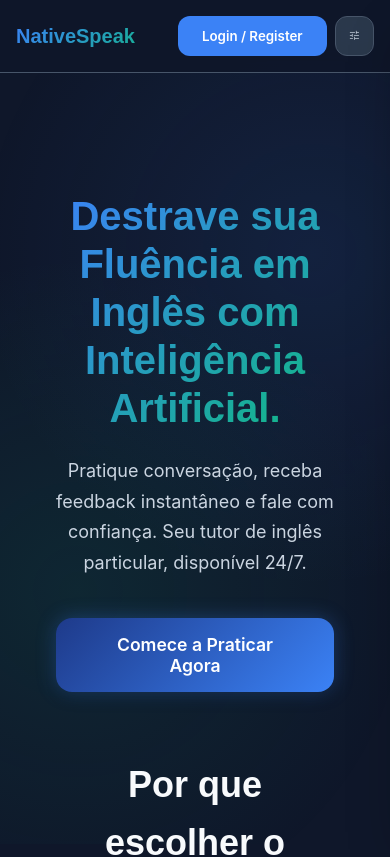
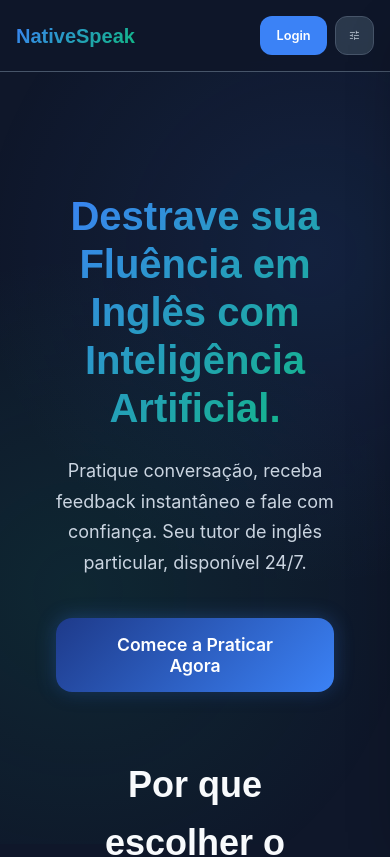
Before and after one commit to SaideLeon/NativeSpeak, a React (Vite) app: page / in a window 390 px wide. Shown: the top 857 px of the page. Built offline with nearby package versions, Linux system fonts and the light colour scheme; no server answers.

Commit message:
feat: Improve header responsiveness for mobile
Enhance the header component for better usability on smaller screens by adjusting button text and icons. Login and logout buttons now display condensed text or icons only when necessary, optimizing space.

```diff
--- a/components/Header.tsx
+++ b/components/Header.tsx
@@ -24,11 +24,15 @@ export default function Header({ onLoginClick }: HeaderProps) {
           {isAuthenticated && user ? (
             <div className="header-user-info">
               <span className="user-welcome">Olá, {user.firstName}!</span>
-              <button onClick={logout} className="logout-button">Logout</button>
+              <button onClick={logout} className="logout-button" title="Logout">
+                <span className="logout-text">Logout</span>
+                <span className="icon logout-icon">logout</span>
+              </button>
             </div>
           ) : (
             <button className="login-button" onClick={onLoginClick}>
-              Login / Register
+              <span className="login-text-full">Login / Register</span>
+              <span className="login-text-short">Login</span>
             </button>
           )}
           <button
--- a/index.css
+++ b/index.css
@@ -1192,11 +1192,19 @@ select {
   cursor: pointer;
   transition: all var(--transition-normal);
   font-weight: 500;
+  display: flex;
+  align-items: center;
+  gap: var(--space-xs);
 }
 
 .logout-button:hover {
   background: var(--hover-bg);
   color: var(--text-primary);
+}
+
+.logout-icon {
+  display: none;
+  font-size: 1.25rem;
 }
 
 .login-button {
@@ -1213,6 +1221,10 @@ select {
 .login-button:hover {
   opacity: 0.9;
   box-shadow: var(--shadow-medium);
+}
+
+.login-text-short {
+  display: none;
 }
 
 .auth-prompt {
@@ -1245,6 +1257,44 @@ select {
 
   header h1 {
     font-size: 1.25rem;
+  }
+
+  header h1::after {
+    display: none;
+  }
+
+  .header-right {
+    gap: var(--space-sm);
+  }
+
+  .user-welcome {
+    display: none;
+  }
+
+  .logout-button {
+    padding: var(--space-sm);
+    gap: 0;
+  }
+
+  .logout-text {
+    display: none;
+  }
+
+  .logout-icon {
+    display: block;
+  }
+
+  .login-text-full {
+    display: none;
+  }
+
+  .login-text-short {
+    display: inline;
+  }
+
+  .login-button {
+    font-size: 0.8rem;
+    padding: var(--space-sm) var(--space-md);
   }
 
   .transcription-container {
```
